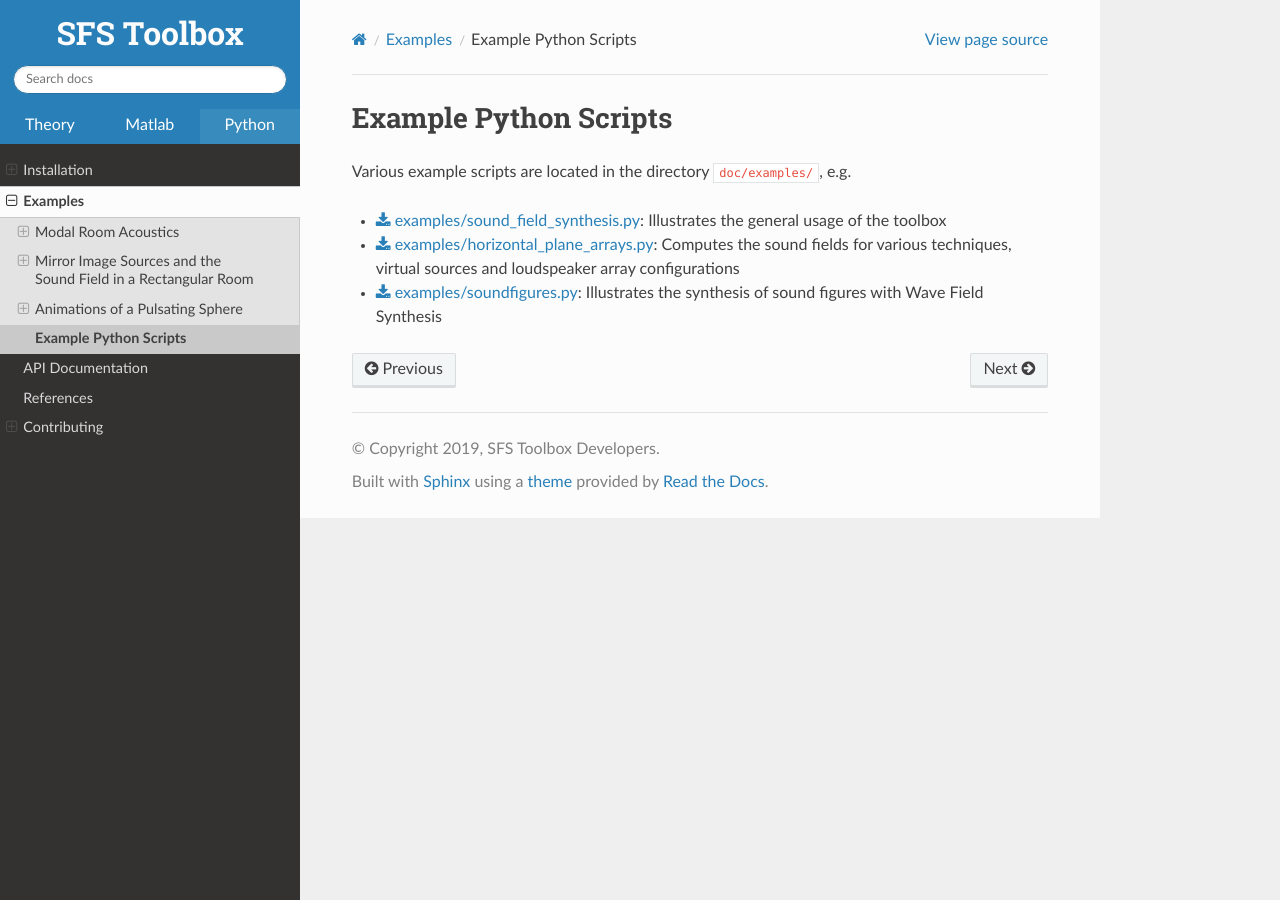
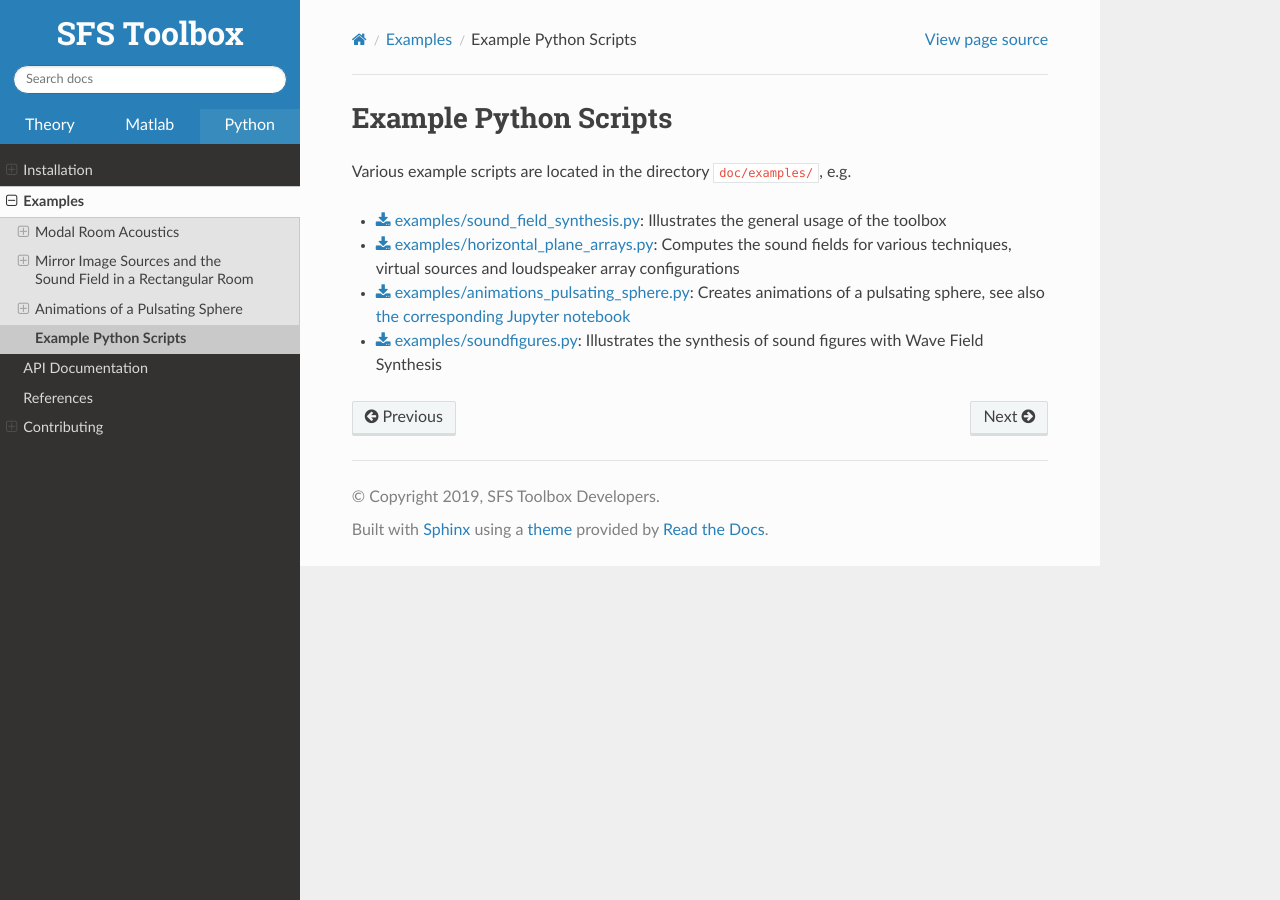
Before and after one commit to sfstoolbox/sfs-python, a Sphinx documentation site: the page built from doc/example-python-scripts.rst, in a window 1280 px wide. Built offline with Sphinx 7.4.7 and the Read the Docs theme 2.0.0, drawn with Linux system fonts in a browser that asks for light colours; pages that are not in the unit, such as notebooks, are missing from menus.

Commit message:
DOC: Mention the example script animations_pulsating_sphere.py

```diff
--- a/doc/example-python-scripts.rst
+++ b/doc/example-python-scripts.rst
@@ -7,5 +7,8 @@ Various example scripts are located in the directory ``doc/examples/``, e.g.
   of the toolbox
 * :download:`examples/horizontal_plane_arrays.py`:  Computes the sound fields
   for various techniques, virtual sources and loudspeaker array configurations
+* :download:`examples/animations_pulsating_sphere.py`: Creates animations of a
+  pulsating sphere, see also `the corresponding Jupyter notebook
+  <examples/animations-pulsating-sphere.ipynb>`__
 * :download:`examples/soundfigures.py`:  Illustrates the synthesis of sound
   figures with Wave Field Synthesis
```
